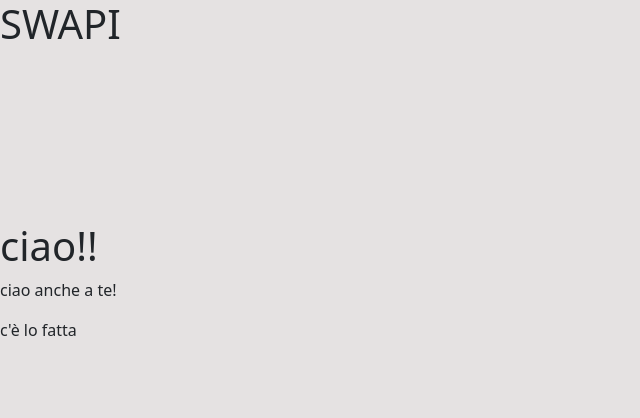
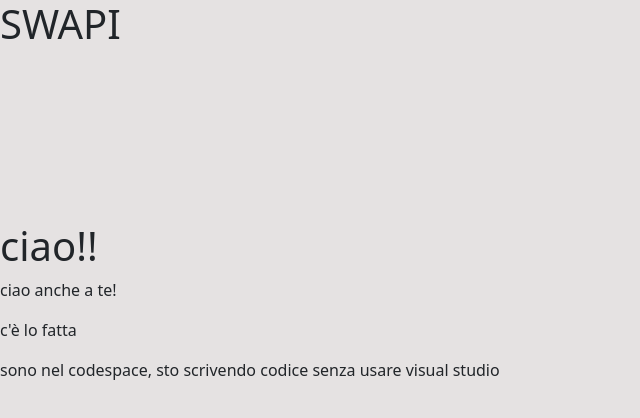
Before and after one commit to MichelleY17/javascript-advanced, a plain HTML site: page index.html in a window 1280 px wide. Shown: the whole page, without its empty margins (0-640 px from the left). Drawn offline with nearby package versions, Linux system fonts and the light colour scheme; files that its build step writes are made by us from their sources; no server answers.

Commit message:
nuovocodespace

```diff
--- a/index.html
+++ b/index.html
@@ -14,6 +14,7 @@
     <h1>ciao!!</h1>
     <p>ciao anche a te!</p>
     <p>c'è lo fatta</p>
+    <p> sono nel codespace, sto scrivendo codice senza usare visual studio</p>
     <script src="main.js"></script>
 </body>
 </html>
```
